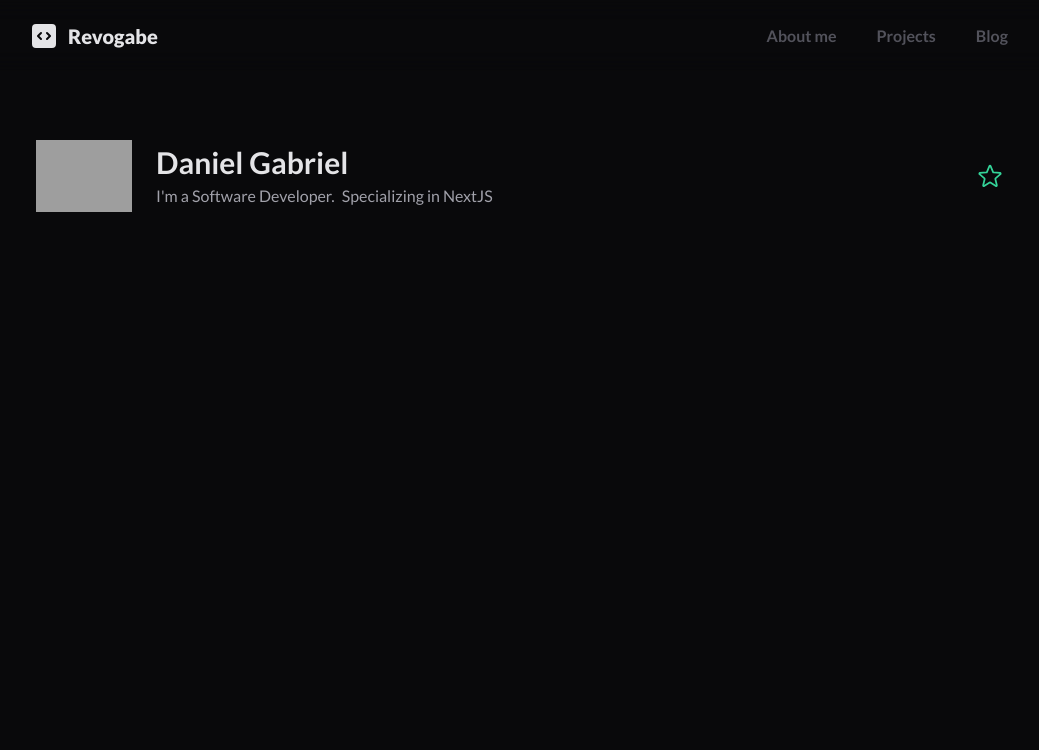
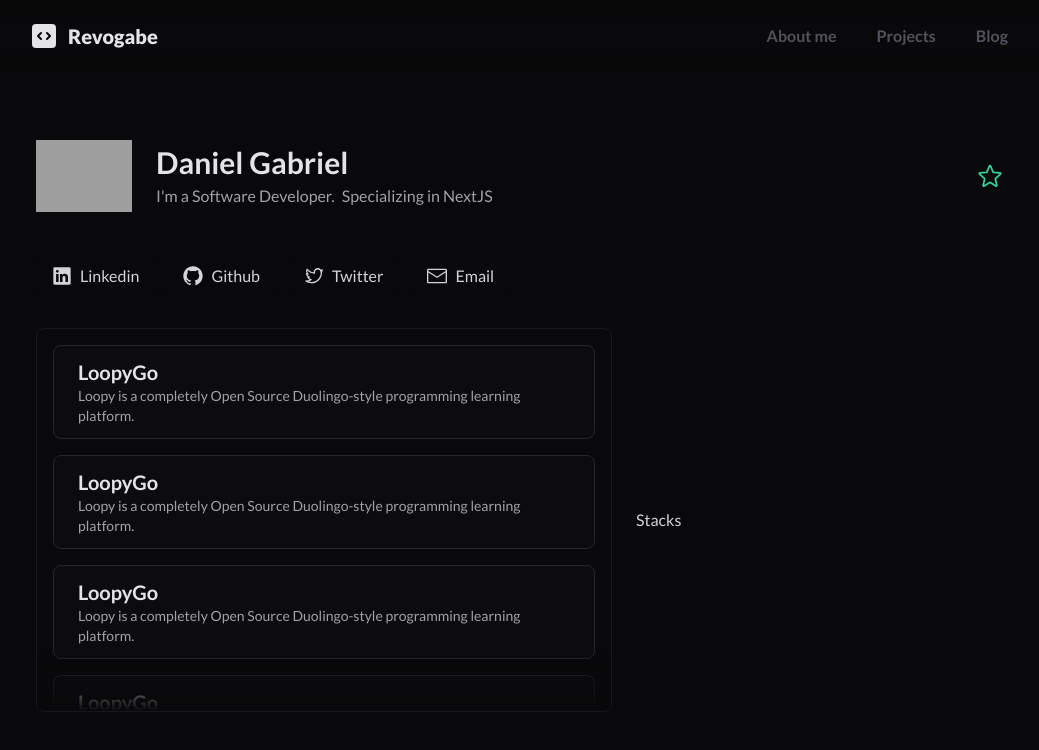
Before and after one commit to revogabe/my-portifolio, a Next.js app: page / in a window 1280 px wide. Shown: the top 750 px of the page, without its empty margins (116-1155 px from the left). Built offline with nearby package versions, Linux system fonts and the light colour scheme; no server answers; the database is empty; grey boxes are pictures that could not be loaded.

Commit message:
feat: command menu + scrollview projects home

```diff
--- a/package.json
+++ b/package.json
@@ -13,10 +13,12 @@
     "@heroicons/react": "^2.0.16",
     "@prisma/client": "^4.11.0",
     "@radix-ui/react-icons": "^1.3.0",
+    "@radix-ui/react-scroll-area": "^1.0.3",
     "@tanstack/react-query": "^4.29.3",
     "@types/react": "18.0.29",
     "@types/react-dom": "18.0.11",
     "axios": "^1.3.6",
+    "cmdk": "^0.2.0",
     "embla-carousel-autoplay": "^7.1.0",
     "embla-carousel-react": "^7.1.0",
     "eslint-config-next": "13.2.4",
--- a/src/app/(home)/page.tsx
+++ b/src/app/(home)/page.tsx
@@ -1,9 +1,16 @@
+import { ScrollContainer } from '@/components/ScrollArea'
 import { Star } from '@/components/Star'
+import {
+  EnvelopeClosedIcon,
+  GitHubLogoIcon,
+  LinkedInLogoIcon,
+  TwitterLogoIcon,
+} from '@radix-ui/react-icons'
 import Image from 'next/image'
 
 export default function Home() {
   return (
-    <main className="mt-32 flex h-screen w-full flex-col items-center justify-start gap-4">
+    <main className="mt-32  flex h-screen w-full flex-col items-center justify-start gap-8">
       <div className="flex w-full items-center justify-between gap-6">
         <div className="flex w-full items-center justify-start gap-6">
           <Image
@@ -14,10 +21,12 @@ export default function Home() {
             className="h-24 w-24 rounded-lg object-contain"
           />
           <div className="flex flex-col gap-1">
-            <h1 className="text-3xl font-bold text-zinc-200">Daniel Gabriel</h1>
-            <p className="group rounded-md text-base font-normal text-zinc-400 transition-all duration-200 ease-out hover:bg-zinc-900 hover:py-2 hover:px-4">
+            <h1 className=" text-3xl font-bold text-zinc-200">
+              Daniel Gabriel
+            </h1>
+            <p className="group rounded-md text-base font-normal text-zinc-400 transition-all duration-200 ease-out">
               I&apos;m a{' '}
-              <span className="mr-1 group-hover:text-emerald-400">
+              <span className="mr-1 text-zinc-400 group-hover:text-emerald-400 duration-150 ease-out">
                 Software Developer.
               </span>{' '}
               Specializing in NextJS
@@ -28,6 +37,54 @@ export default function Home() {
           <Star />
         </div>
       </div>
+      <div className="flex w-full rounded-lg gap-6  items-center justify-start">
+        <div className="flex gap-3">
+          <a
+            href="https://www.linkedin.com/in/daniel-gabriel-70a565267/"
+            draggable={false}
+            target="_blank"
+            className="gap-2 flex items-center justify-center text-zinc-300 bg-zinc-950 rounded-md px-4 py-2 hover:bg-zinc-900 duration-200 ease-out active:scale-95 hover:scale-105 hover:text-emerald-400"
+            rel="noreferrer"
+          >
+            <LinkedInLogoIcon width={20} height={20} />
+            Linkedin
+          </a>
+          <a
+            href=""
+            draggable={false}
+            target="_blank"
+            className="gap-2 flex items-center justify-center text-zinc-300 bg-zinc-950 rounded-md px-4 py-2 hover:bg-zinc-900 duration-200 ease-out active:scale-95 hover:scale-105 hover:text-emerald-400"
+          >
+            <GitHubLogoIcon width={20} height={20} />
+            Github
+          </a>
+          <a
+            href=""
+            draggable={false}
+            target="_blank"
+            className="gap-2 flex items-center justify-center text-zinc-300 bg-zinc-950 rounded-md px-4 py-2 hover:bg-zinc-900 duration-200 ease-out active:scale-95 hover:scale-105 hover:text-emerald-400"
+          >
+            <TwitterLogoIcon width={20} height={20} />
+            Twitter
+          </a>
+          <a
+            href=""
+            draggable={false}
+            target="_blank"
+            className="gap-2 flex items-center justify-center text-zinc-300 bg-zinc-950 rounded-md px-4 py-2 hover:bg-zinc-900 duration-200 ease-out active:scale-95 hover:scale-105 hover:text-emerald-400"
+          >
+            <EnvelopeClosedIcon width={20} height={20} />
+            Email
+          </a>
+        </div>
+      </div>
+      <div className="w-full flex items-center justify-between gap-6">
+        <div className="flex flex-col h-96 max-w-xl  relative w-full border overflow-hidden rounded-lg border-zinc-900 ">
+          <div className="absolute z-30 pointer-events-none bottom-0 h-14 w-full bg-gradient-to-b from-transparent to-zinc-950" />
+          <ScrollContainer />
+        </div>
+        <div className="w-full flex-1">Stacks</div>
+      </div>
     </main>
   )
 }
--- a/src/app/blog/page.tsx
+++ b/src/app/blog/page.tsx
@@ -1,7 +1,14 @@
+import { CardContainer } from '@/components/CardContainer'
+
 export default function Blog() {
   return (
     <main className="flex h-screen w-full items-center justify-center">
-      <h1 className="text-4xl font-bold text-zinc-100">About</h1>
+      <CardContainer
+        variant="default"
+        title="Work in progress"
+        description="This page is under construction, but you can see the progress in the
+        repository below."
+      />
     </main>
   )
 }
--- a/src/app/layout.tsx
+++ b/src/app/layout.tsx
@@ -17,7 +17,7 @@ const lato = Lato({
 export default function RootLayout({ children }: { children: ReactNode }) {
   return (
     <html lang="en" className={lato.className}>
-      <body className="mx-auto w-full max-w-5xl bg-zinc-950 px-6">
+      <body className="relative text-zinc-300 w-full mx-auto overflow-x-hidden max-w-5xl bg-zinc-950 px-6">
         <Providers>
           <Header />
           {children}
--- a/src/components/CardContainer.tsx
+++ b/src/components/CardContainer.tsx
@@ -9,13 +9,14 @@ type CardProps = {
   title: string
   description: string
   banner?: string
-  link?: string
+  link: string
   prNumber?: string
   libLink?: string
   libName?: string
   statusPr?: 'open' | 'merged'
   code?: string
-  variant: 'default' | 'pr'
+  variant: 'default' | 'pr' | 'minimal'
+  className?: string
 }
 
 export const CardContainer = ({
@@ -29,11 +30,14 @@ export const CardContainer = ({
   libName,
   code,
   variant,
+  className,
 }: CardProps) => {
   return (
     <>
-      {variant === 'default' ? (
-        <div className="group h-max flex flex-col gap-6 border bg-zinc-900/25 duration-200 ease-out  border-zinc-800 py-8 rounded-lg px-8 items-start justify-center w-full">
+      {variant === 'default' && (
+        <div
+          className={`group h-max flex flex-col gap-6 border bg-zinc-900/25 duration-200 ease-out  border-zinc-800 py-8 rounded-lg px-8 items-start justify-center w-full ${className}`}
+        >
           {banner && (
             <div className="w-full overflow-hidden">
               <Image
@@ -72,7 +76,8 @@ export const CardContainer = ({
             </Link>
           </div>
         </div>
-      ) : (
+      )}
+      {variant === 'pr' && (
         <div className="group cursor-pointer h-max flex md:flex-row flex-col gap-6 border bg-zinc-900/25 duration-200 ease-out  border-zinc-800 py-8 rounded-lg px-8 items-start justify-center w-full">
           <div className=" w-full flex flex-col gap-6 items-start justify-center">
             <div className="flex gap-4 items-center justify-start">
@@ -149,6 +154,25 @@ export const CardContainer = ({
           </div>
         </div>
       )}
+      {variant === 'minimal' && (
+        <Link
+          draggable={false}
+          href={link}
+          className={`group hover:bg-zinc-900 h-max flex flex-col gap-6 border bg-zinc-900/25 duration-200 ease-out  border-zinc-800 py-3 rounded-lg px-6 items-start justify-center w-full ${className}`}
+        >
+          <div className="flex-1">
+            <h1 className="text-xl font-bold text-zinc-200 group-hover:text-emerald-400">
+              {title}
+            </h1>
+            <p
+              title={description}
+              className="text-sm line-clamp-2 font-normal text-zinc-400"
+            >
+              {description}
+            </p>
+          </div>
+        </Link>
+      )}
     </>
   )
 }
--- /dev/null
+++ b/src/components/CommandMenu.tsx
@@ -0,0 +1,78 @@
+'use client'
+import { Command } from 'cmdk'
+import { useEffect, useState } from 'react'
+
+export const CommandMenu = () => {
+  const [open, setOpen] = useState(false)
+
+  // Toggle the menu when ⌘K is pressed
+  useEffect(() => {
+    const down = (e: KeyboardEvent) => {
+      if (e.key === 'k' && e.ctrlKey) {
+        e.preventDefault()
+        setOpen((open) => !open)
+      }
+    }
+
+    document.addEventListener('keydown', down)
+    return () => document.removeEventListener('keydown', down)
+  }, [])
+
+  return (
+    <Command.Dialog
+      open={open}
+      onOpenChange={setOpen}
+      className="z-50 fixed top-0 px-4 bg-red-500/10 left-0 pt-36 w-screen h-screen flex items-start justify-center "
+    >
+      <Command className="text-zinc-300 flex flex-col items-start justify-start gap-3 w-full max-w-md bg-zinc-950/90 border border-zinc-800 backdrop-blur-sm p-4 rounded-lg">
+        <Command.Input
+          className="w-full bg-transparent border border-zinc-900 px-4 py-2 rounded-lg text-zinc-300 text-base placeholder-zinc-700 font-bold"
+          placeholder="What do you need?"
+        />
+        <Command.List className="w-full">
+          <Command.Empty className="w-full text-zinc-300 font-bold items-center justify-center flex py-4">
+            No results found.
+          </Command.Empty>
+
+          <Command.Group
+            className="text-sm font-bold text-zinc-500 w-full flex flex-col gap-2"
+            heading="Sessions"
+          >
+            <Command.Item className="hover:bg-zinc-900 w-full px-3 text-base hover:text-zinc-300 active:bg-zinc-900 active:text-zinc-300 py-2 mb-2 rounded-md duration-100 ease-out">
+              About me
+            </Command.Item>
+            <Command.Item className="hover:bg-zinc-900 w-full px-3 text-base hover:text-zinc-300 active:bg-zinc-900 active:text-zinc-300 py-2 mb-2 rounded-md duration-100 ease-out">
+              Projects
+            </Command.Item>
+            <Command.Item
+              disabled
+              className="opacity-30 w-full px-3 text-base hover:bg-zinc-950 hover:text-zinc-800 duration-100 ease-out py-2 mb-2 rounded-md "
+            >
+              Blog
+            </Command.Item>
+          </Command.Group>
+          <Command.Group
+            className="text-sm font-bold text-zinc-500 w-full flex flex-col gap-2"
+            heading="Social"
+          >
+            <Command.Item className="hover:bg-zinc-900 w-full px-3 text-base hover:text-zinc-300 active:bg-zinc-900 active:text-zinc-300 py-2 mb-2 rounded-md duration-100 ease-out">
+              Linkedin
+            </Command.Item>
+            <Command.Item className="hover:bg-zinc-900 w-full px-3 text-base hover:text-zinc-300 active:bg-zinc-900 active:text-zinc-300 py-2 mb-2 rounded-md duration-100 ease-out">
+              Github
+            </Command.Item>
+            <Command.Item className="hover:bg-zinc-900 w-full px-3 text-base hover:text-zinc-300 active:bg-zinc-900 active:text-zinc-300 py-2 mb-2 rounded-md duration-100 ease-out">
+              Twitter
+            </Command.Item>
+            <Command.Item className="hover:bg-zinc-900 w-full px-3 text-base hover:text-zinc-300 active:bg-zinc-900 active:text-zinc-300 py-2 mb-2 rounded-md duration-100 ease-out">
+              Email
+            </Command.Item>
+            <Command.Item className="hover:bg-zinc-900 w-full px-3 text-base hover:text-zinc-300 active:bg-zinc-900 active:text-zinc-300 py-2 mb-2 rounded-md duration-100 ease-out">
+              Twitch
+            </Command.Item>
+          </Command.Group>
+        </Command.List>
+      </Command>
+    </Command.Dialog>
+  )
+}
--- /dev/null
+++ b/src/components/ScrollArea.tsx
@@ -0,0 +1,56 @@
+'use client'
+import React from 'react'
+import * as ScrollArea from '@radix-ui/react-scroll-area'
+import { CardContainer } from './CardContainer'
+import Link from 'next/link'
+import { DashboardIcon } from '@radix-ui/react-icons'
+
+export const ScrollContainer = () => {
+  return (
+    <ScrollArea.Root className="w-full h-full overflow-hidden px-4 ">
+      <ScrollArea.Viewport className="select-none w-full h-full rounded pb-16 pt-4">
+        <CardContainer
+          className="mb-4"
+          title="LoopyGo"
+          description="Loopy is a completely Open Source Duolingo-style programming learning platform."
+          link="#"
+          variant="minimal"
+        />
+        <CardContainer
+          className="mb-4"
+          title="LoopyGo"
+          description="Loopy is a completely Open Source Duolingo-style programming learning platform."
+          link="#"
+          variant="minimal"
+        />
+        <CardContainer
+          className="mb-4"
+          title="LoopyGo"
+          description="Loopy is a completely Open Source Duolingo-style programming learning platform."
+          link="#"
+          variant="minimal"
+        />
+        <CardContainer
+          className="mb-4"
+          title="LoopyGo"
+          description="Loopy is a completely Open Source Duolingo-style programming learning platform."
+          link="#"
+          variant="minimal"
+        />
+        <div className="flex w-full items-center justify-center">
+          <Link
+            href="/projects"
+            className="text-zinc-600 font-bold flex items-center justify-center py-3 mt-4 rounded-lg px-4 gap-2 bg-zinc-900/25 hover:bg-zinc-900 hover:text-emerald-400 duration-200 ease-out active:scale-95"
+          >
+            <DashboardIcon width={20} height={20} />
+            See more
+          </Link>
+        </div>
+      </ScrollArea.Viewport>
+      <ScrollArea.Scrollbar orientation="vertical">
+        <ScrollArea.Thumb />
+      </ScrollArea.Scrollbar>
+      <ScrollArea.Corner className="bg-blackA8" />
+    </ScrollArea.Root>
+  )
+}
--- a/src/components/Sidebar.tsx
+++ b/src/components/Sidebar.tsx
@@ -1,4 +1,4 @@
-import { LinkSide } from './link-side'
+import { LinkSide } from './LinkSide'
 
 export function Sidebar() {
   return (
--- a/src/styles/globals.css
+++ b/src/styles/globals.css
@@ -1,3 +1,9 @@
 @tailwind base;
 @tailwind components;
 @tailwind utilities;
+
+@layer base {
+  h1, h2, h3, h4, h5, h6, p, a, li, span, div, input, button {
+    @apply selection:bg-emerald-400 selection:text-zinc-950
+  }
+}
```
Also changed, not shown: src/components/LinkSide.tsx (renamed from src/components/link-side.tsx), 1 other file (tests, documents, lock files or other folders).
